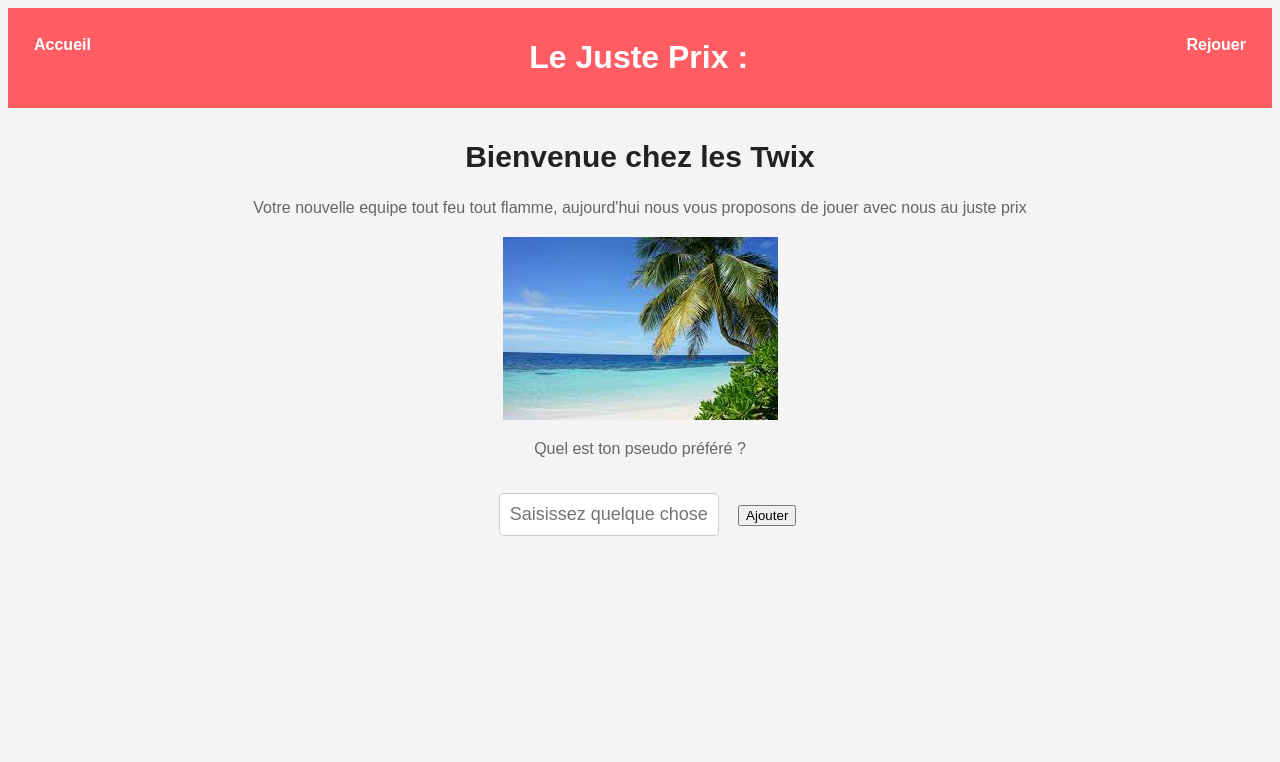
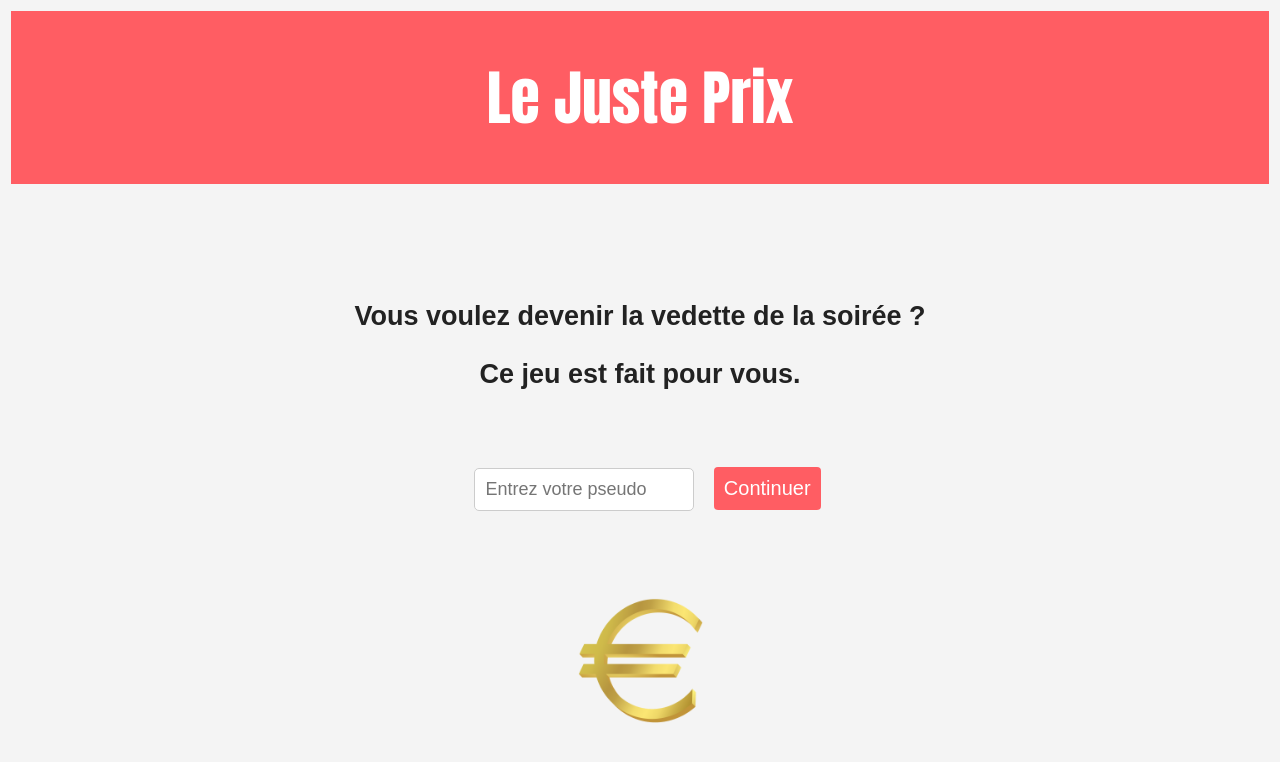
Before and after one commit to NathanaelMo/JustePrix, a website: page Front/index.html in a window 1280 px wide. Drawn offline with Linux system fonts and the light colour scheme.

Commit message:
Uniformisation du Design

```diff
--- a/Front/index.html
+++ b/Front/index.html
@@ -1,25 +1,42 @@
 <!DOCTYPE html>
+<html lang="en">
 
-<html lang="en">
 <head>
   <meta charset="UTF-8">
   <meta name="viewport" content="width=device-width, initial-scale=1.0">
   <link rel="stylesheet" type="text/css" href="style.css">
 </head>
+
 <body>
-  <iframe src="./header.html" frameborder="0" width="100%" height="100px"></iframe>
+
   <div>
-  <h2>Bienvenue chez les Twix</h2>
-  <p>Votre nouvelle equipe tout feu tout flamme, aujourd'hui nous vous proposons de jouer avec nous au juste prix</p>
-    <section>
-    <img src="./Maplage.jpg" alt="Ma plage">
-    </section>
-    <section><p>Quel est ton pseudo préféré ?</p></section>
-    <section>
+    <header>
+      <h1>Le Juste Prix</h1>
+    </header>
 
-    <input type="text" class="mini-input" placeholder="Saisissez quelque chose..."></input>
-    <button class="add-button">Ajouter</button></section>
+    <br><br><br><br><br>
+
+    <h3>Vous voulez devenir la vedette de la soirée ?</h3>
+    <h3>Ce jeu est fait pour vous.</h3>
+
+    <br><br>
+
+    <input type="text" class="input" placeholder="Entrez votre pseudo" id="pseudo">
+    <button class="button" onclick=redirect()>Continuer</button>
+
+    <br><br><br><br><br>
+
+    <script>
+      function redirect() {
+        var inputValue = document.getElementById("pseudo").value;
+        window.location.href = "demarrer_jeu.html?pseudo=" + encodeURIComponent(inputValue);
+      }
+    </script>
+
+    <img src="euro.png" class="image_accueil" alt="Logo Euro">
+
   </div>
-<div>
+
 </body>
+
 </html>
--- a/serveur_http.js
+++ b/serveur_http.js
@@ -9,7 +9,6 @@ const app = express();
 
 // Ajoutez cette ligne après la création de l'application Express
 app.use(express.static('Front')); // Remplacez 'public' par le chemin vers votre dossier contenant index.html
-
 
 app.get('/getRandomObject', async (req, res) => {
     try {
```
Also changed, not shown: Front/accueil.html (deleted, +0 -42 lines), Front/demarrer_jeu.html (+1 -1 lines), Front/jeux.html (+18 -10 lines), Front/euro.png (added).
